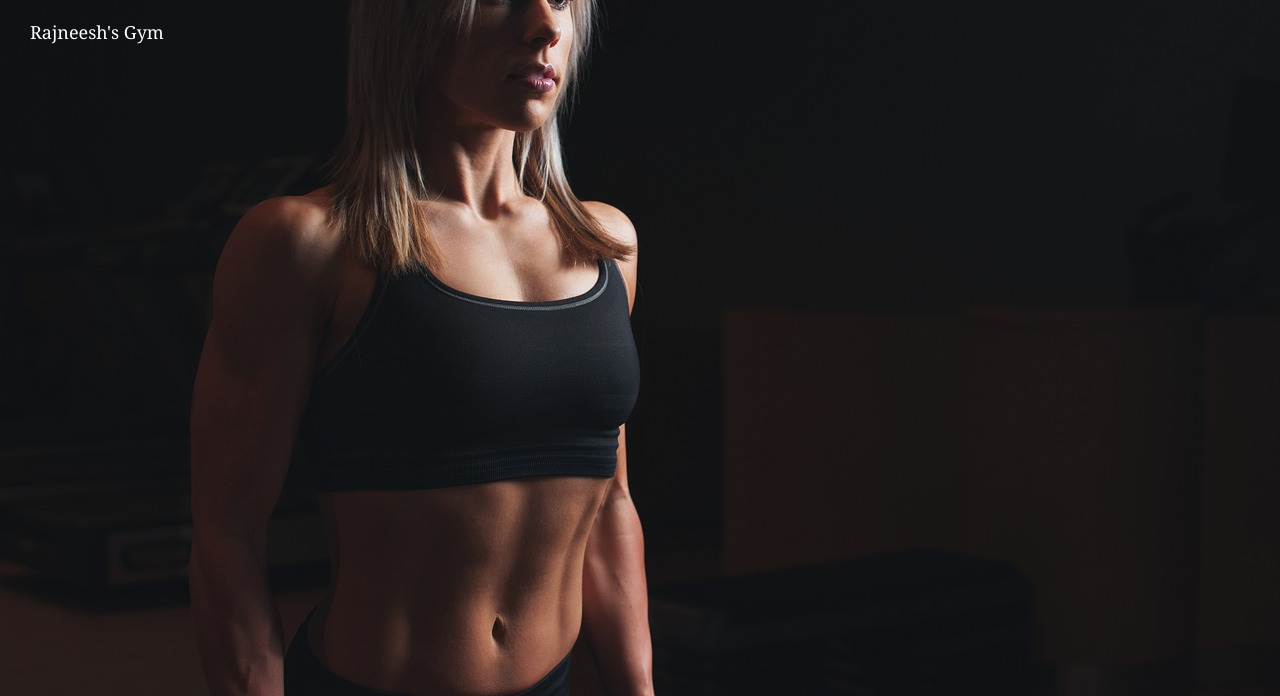
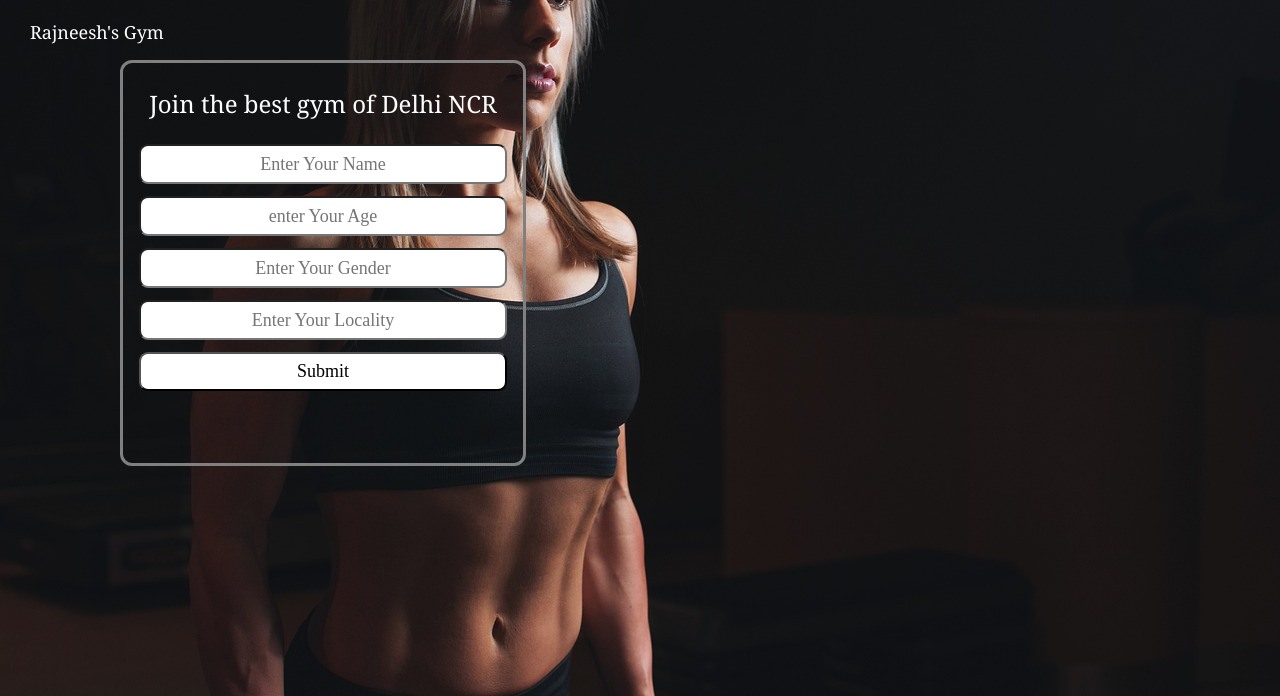
Before and after one commit to rajneeshkarna/gym-site, a plain HTML site: page index.html in a window 1280 px wide. Shown: the part 104-800 px from the top of the page. Drawn offline with Linux system fonts and the light colour scheme; a web font is replaced by a local one.

Commit message:
add form-container and input elment

```diff
--- a/css/style.css
+++ b/css/style.css
@@ -46,7 +46,7 @@ body{
   right: 30px;
 }
 
-button{
+.call-btn, .email-btn{
   background-color: black;
   color: white;
   font-size: 18px;
@@ -59,3 +59,46 @@ button{
 .email-btn{
   margin-left: 18px;
 }
+
+.form-container{
+  border: 3px solid gray;
+  width: 400px;
+  height: 400px;
+  margin-top: 120px;
+  margin-left: 120px;
+  border-radius: 12px;
+  text-align: center;
+}
+
+.form-container p{
+  font-size: 24px;
+}
+
+.form-container input{
+  display: block;
+  width: 90%;
+  height: 34px;
+  margin-bottom: 12px;
+  border-radius: 9px;
+  text-align: center;
+  font-size: 18px;
+  font-family: 'Baloo Bhai';
+  margin: 12px auto;
+
+}
+
+.submit-btn{
+  display: block;
+  width: 92%;
+  margin: 12px auto;
+  height: 39px;
+  font-family: 'Baloo Bhai';
+  font-size: 18px;
+  border-radius: 9px;
+  background-color: white;
+
+}
+
+.submit-btn:hover{
+  cursor: pointer;
+}
--- a/index.html
+++ b/index.html
@@ -26,5 +26,13 @@
       <button class="email-btn">Email Us</button>
     </div>
   </header>
+  <div class="form-container">
+    <p>Join the best gym of Delhi NCR</p>
+    <input type="text" placeholder="Enter Your Name">
+    <input type="text" placeholder="enter Your Age">
+    <input type="text" placeholder="Enter Your Gender">
+    <input type="text" placeholder="Enter Your Locality">
+    <button class="submit-btn">Submit</button>
+  </div>
 </body>
 </html>
```
